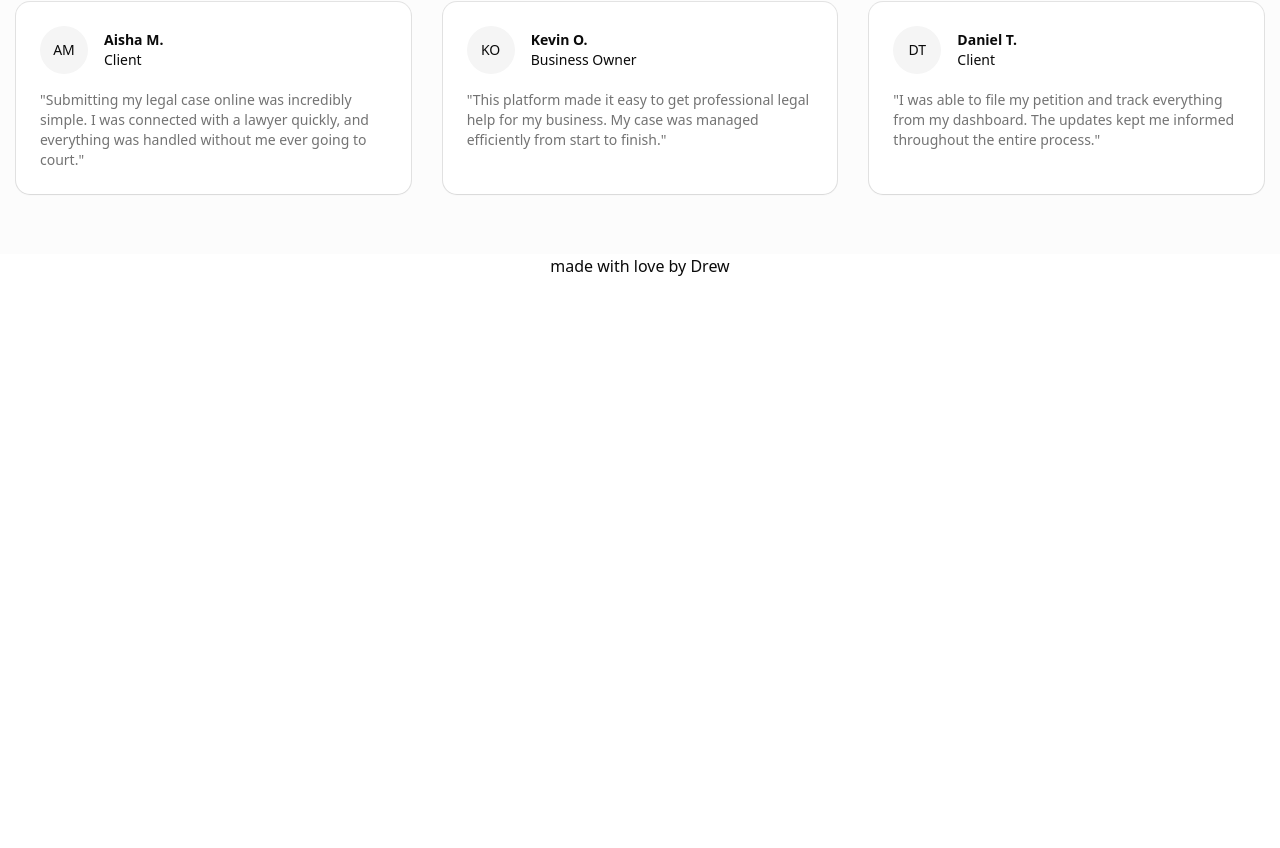
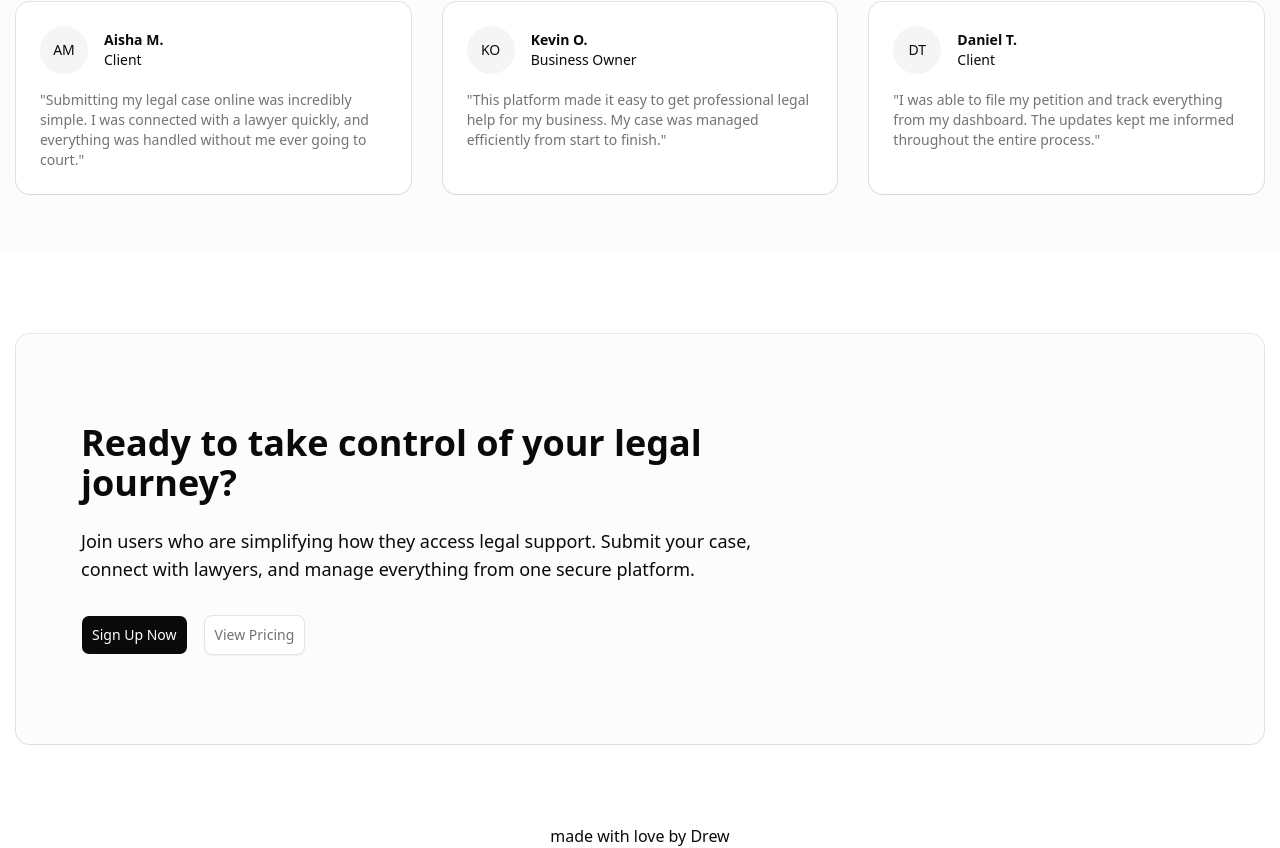
Before and after one commit to Drew-space/law-firm, a Next.js app: page / in a window 1280 px wide. Shown: the part 2389-3237 px from the top of the page. Before the commit the page ends 2667 px from the top, so only its background shows below. Built offline with nearby package versions, Linux system fonts and the light colour scheme; no server answers.

Commit message:
feat: add CTA component and integrate it into the home page

```diff
--- a/app/(main)/page.tsx
+++ b/app/(main)/page.tsx
@@ -1,3 +1,4 @@
+import CTA from "@/components/CTA";
 import Hero from "@/components/Hero";
 import HowItWorks from "@/components/How-It-Works";
 import PricingSection from "@/components/PricingSection";
@@ -11,6 +12,7 @@ export default function Home() {
       <HowItWorks />
       <PricingSection />
       <Testimonial />
+      <CTA />
     </main>
   );
 }
--- /dev/null
+++ b/components/CTA.tsx
@@ -0,0 +1,48 @@
+import React from "react";
+import { Card, CardContent } from "./ui/card";
+import { Button } from "./ui/button";
+import Link from "next/link";
+
+const CTA = () => {
+  return (
+    <section className="py-20">
+      <div className="container mx-auto px-4 ">
+        <Card className="bg-muted/30 border border-white/10">
+          <CardContent className="p-8 md:p-12 lg:p-16 relative overflow-hidden">
+            <div className="max-w-2xl relative z-10">
+              <h2 className="text-3xl md:text-4xl font-bold  mb-6">
+                Ready to take control of your legal journey?
+              </h2>
+
+              <p className="text-lg  mb-8">
+                Join users who are simplifying how they access legal support.
+                Submit your case, connect with lawyers, and manage everything
+                from one secure platform.
+              </p>
+              <div className="flex flex-col sm:flex-row gap-4">
+                <Button
+                  asChild
+                  size="lg"
+                  className="bg-foreground text-background hover:bg-foreground/90"
+                >
+                  <Link href="/sign-up">Sign Up Now</Link>
+                </Button>
+
+                <Button
+                  asChild
+                  variant="outline"
+                  size="lg"
+                  className="border-border text-muted-foreground hover:bg-muted"
+                >
+                  <Link href="#pricing">View Pricing</Link>
+                </Button>
+              </div>
+            </div>
+          </CardContent>
+        </Card>
+      </div>
+    </section>
+  );
+};
+
+export default CTA;
```
